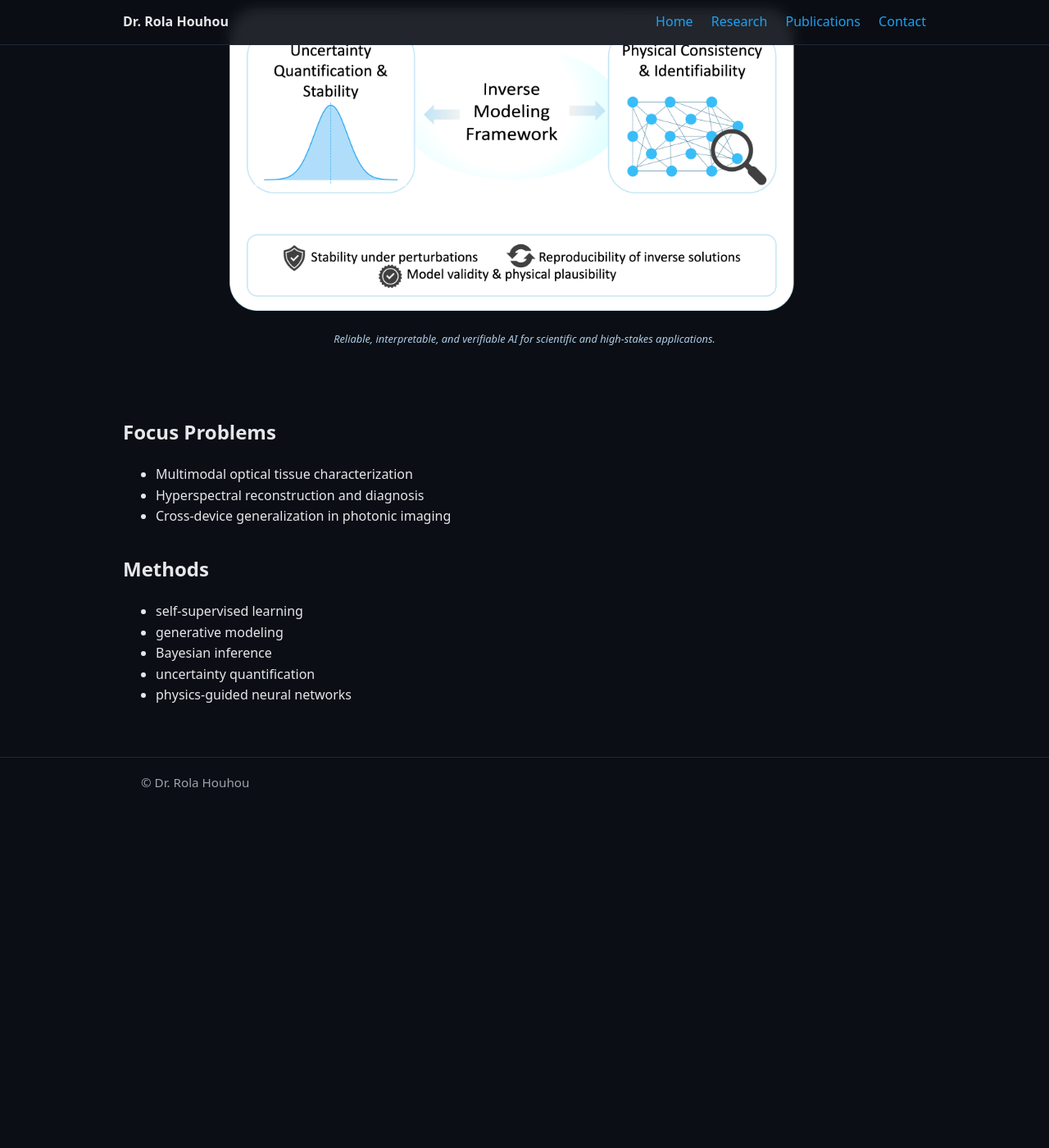
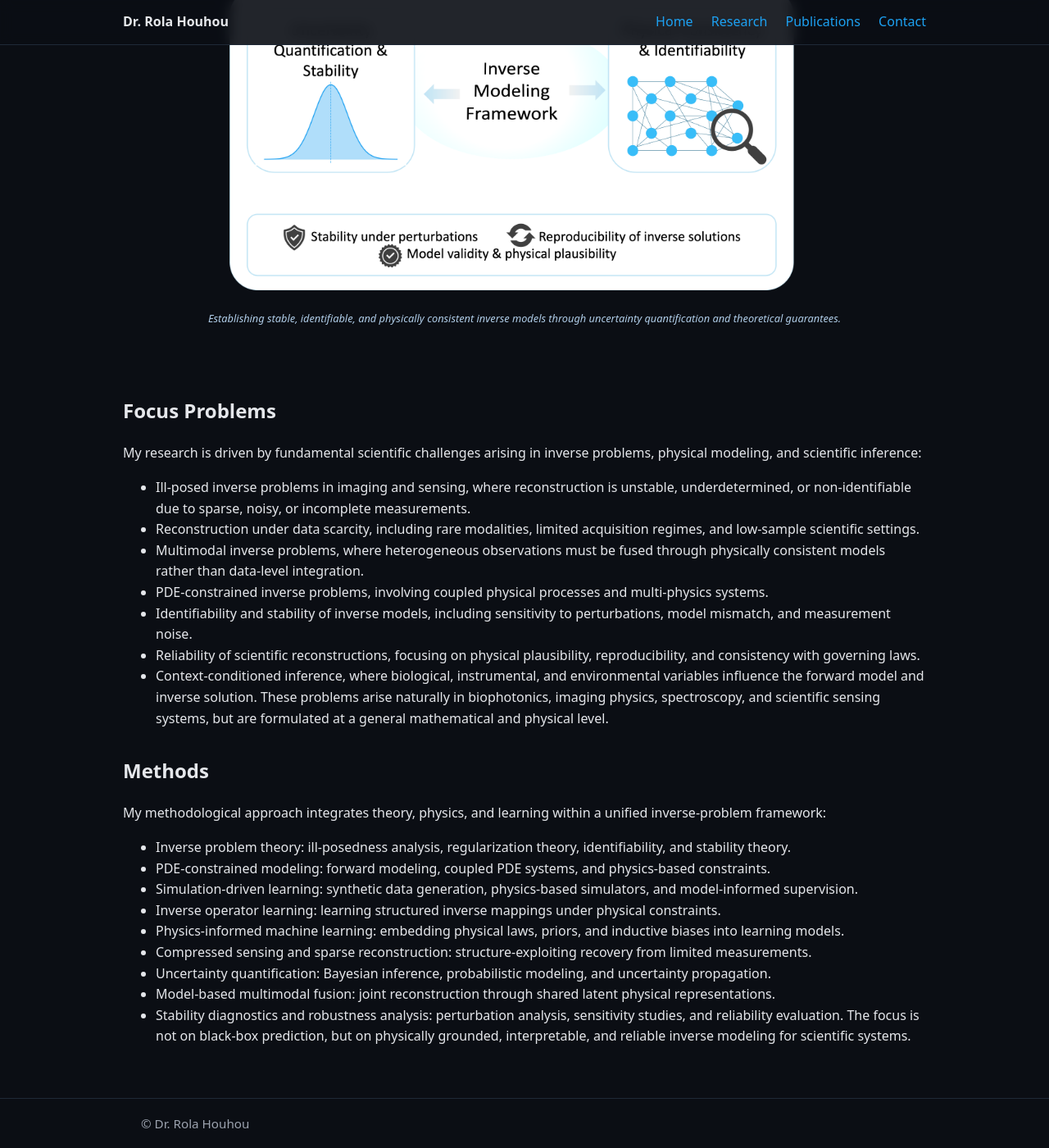
Before and after one commit to rhouhou/rhouhou.github.io, a Jekyll site: the page built from research/index.md, in a window 1280 px wide and 1400 px high, scrolled down 1571 px. Shown: the whole window at 82% size. Built offline with Jekyll 4.4.1, drawn with Linux system fonts in a browser that asks for light colours; before the commit the page ends 2555 px from its top, so only the background shows below that; some of the changed text lies outside the part shown.

Commit message:
Update index.md

```diff
--- a/research/index.md
+++ b/research/index.md
@@ -5,12 +5,10 @@
 
 # Research
 
-## Vision
-My long-term goal is to establish a research program in Scientific AI for Multimodal Photonic Sensing, creating foundational methods that enable reliable AI for rare and complex imaging modalities.
+## Research Vision
+A unified research program for data-efficient, physics-constrained, and stable inverse modeling of complex physical systems.
 
-
-
-## Research Directions
+## Research Pillars
 <div class="pillars">
 
   <!-- Pillar 1 -->
@@ -20,7 +18,7 @@
       <img src="/assets/img/Pillar1.png">
     </div>
     <div class="pillar-gap">
-      Learning robust representations from limited and sparse multimodal data.
+      Learning stable inverse mappings from sparse, limited, and simulated data through physics-informed inductive biases.
     </div>
   </div>
 
@@ -31,7 +29,7 @@
       <img src="/assets/img/Pillar2.png">
     </div>
     <div class="pillar-gap">
-      Structured fusion of multimodal data guided by physical laws and measurement models.
+      Reconstructing physical systems via joint inverse modeling constrained by PDEs, forward operators, and multi-physics structure.
     </div>
   </div>
 
@@ -42,20 +40,32 @@
       <img src="/assets/img/Pillar3.png">
     </div>
     <div class="pillar-gap">
-      Reliable, interpretable, and verifiable AI for scientific and high-stakes applications.
+      Establishing stable, identifiable, and physically consistent inverse models through uncertainty quantification and theoretical guarantees.
     </div>
   </div>
 
 </div>
 
 ## Focus Problems
-- Multimodal optical tissue characterization
-- Hyperspectral reconstruction and diagnosis
-- Cross-device generalization in photonic imaging
+My research is driven by fundamental scientific challenges arising in inverse problems, physical modeling, and scientific inference:
+- Ill-posed inverse problems in imaging and sensing, where reconstruction is unstable, underdetermined, or non-identifiable due to sparse, noisy, or incomplete measurements.
+- Reconstruction under data scarcity, including rare modalities, limited acquisition regimes, and low-sample scientific settings.
+- Multimodal inverse problems, where heterogeneous observations must be fused through physically consistent models rather than data-level integration.
+- PDE-constrained inverse problems, involving coupled physical processes and multi-physics systems.
+- Identifiability and stability of inverse models, including sensitivity to perturbations, model mismatch, and measurement noise.
+- Reliability of scientific reconstructions, focusing on physical plausibility, reproducibility, and consistency with governing laws.
+- Context-conditioned inference, where biological, instrumental, and environmental variables influence the forward model and inverse solution.
+These problems arise naturally in biophotonics, imaging physics, spectroscopy, and scientific sensing systems, but are formulated at a general mathematical and physical level.
 
 ## Methods
-- self-supervised learning
-- generative modeling
-- Bayesian inference
-- uncertainty quantification
-- physics-guided neural networks
+My methodological approach integrates theory, physics, and learning within a unified inverse-problem framework:
+- Inverse problem theory: ill-posedness analysis, regularization theory, identifiability, and stability theory.
+- PDE-constrained modeling: forward modeling, coupled PDE systems, and physics-based constraints.
+- Simulation-driven learning: synthetic data generation, physics-based simulators, and model-informed supervision.
+- Inverse operator learning: learning structured inverse mappings under physical constraints.
+- Physics-informed machine learning: embedding physical laws, priors, and inductive biases into learning models.
+- Compressed sensing and sparse reconstruction: structure-exploiting recovery from limited measurements.
+- Uncertainty quantification: Bayesian inference, probabilistic modeling, and uncertainty propagation.
+- Model-based multimodal fusion: joint reconstruction through shared latent physical representations.
+- Stability diagnostics and robustness analysis: perturbation analysis, sensitivity studies, and reliability evaluation.
+The focus is not on black-box prediction, but on physically grounded, interpretable, and reliable inverse modeling for scientific systems.
```
